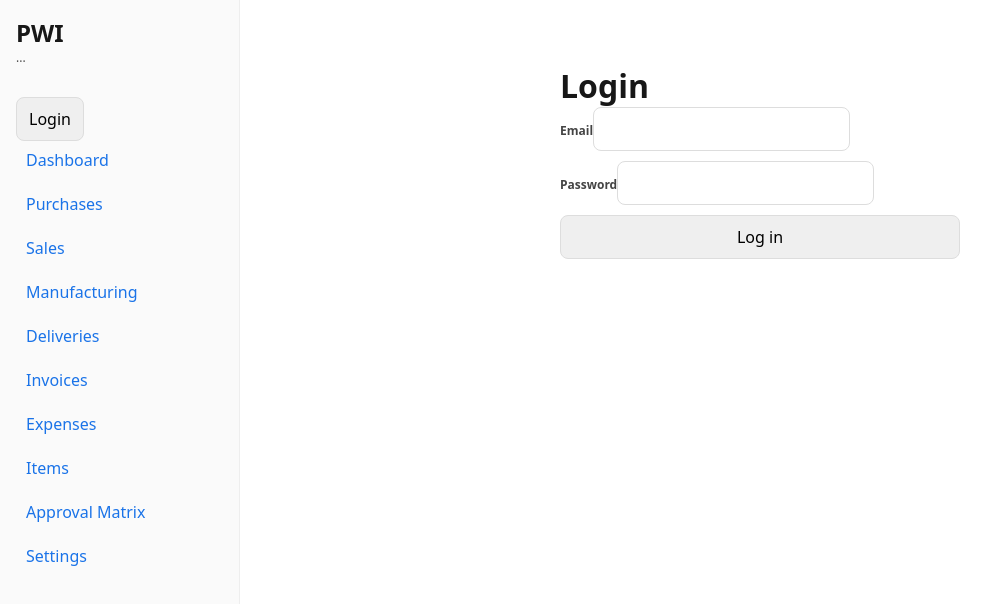
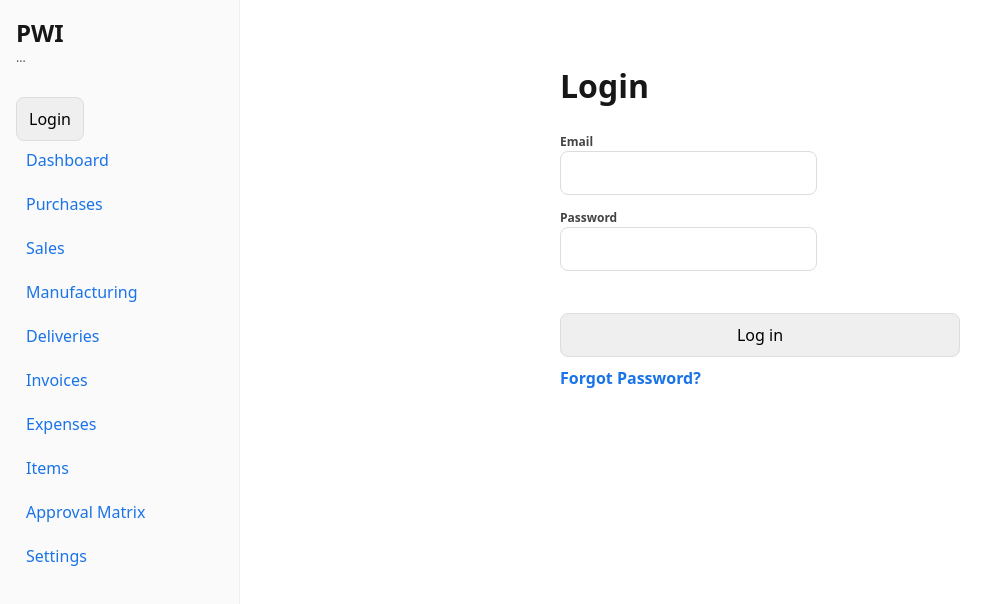
Before and after one commit to patriciaslhn-ui/PWI-WebApp, a Next.js app in the folder pwi-web/: page /login in a window 1280 px wide. Shown: the top 604 px of the page, without its empty margins (0-1007 px from the left). Built offline with nearby package versions, Linux system fonts and the light colour scheme; no server answers.

Commit message:
fixed login page + forgot pass link empty

```diff
--- a/pwi-web/src/app/login/page.tsx
+++ b/pwi-web/src/app/login/page.tsx
@@ -20,11 +20,11 @@ export default function LoginPage() {
 
   return (
     <div style={{ maxWidth: 400, margin: '40px auto' }}>
-      <h1>Login</h1>
+      <h1>Login</h1><br></br>
       {error && <p style={{ color: 'red' }}>{error}</p>}
       <form onSubmit={handleSubmit} className="form">
         <div>
-          <label>Email</label>
+          <label><b>Email</b></label><p></p>
           <input
             type="email"
             value={email}
@@ -33,7 +33,7 @@ export default function LoginPage() {
           />
         </div>
         <div>
-          <label>Password</label>
+          <label><b>Password</b></label><p></p>
           <input
             type="password"
             value={password}
@@ -41,7 +41,9 @@ export default function LoginPage() {
             required
           />
         </div>
+        <br></br>
         <button type="submit">Log in</button>
+        <a href=""><h4>Forgot Password?</h4></a>
       </form>
     </div>
   );
```
